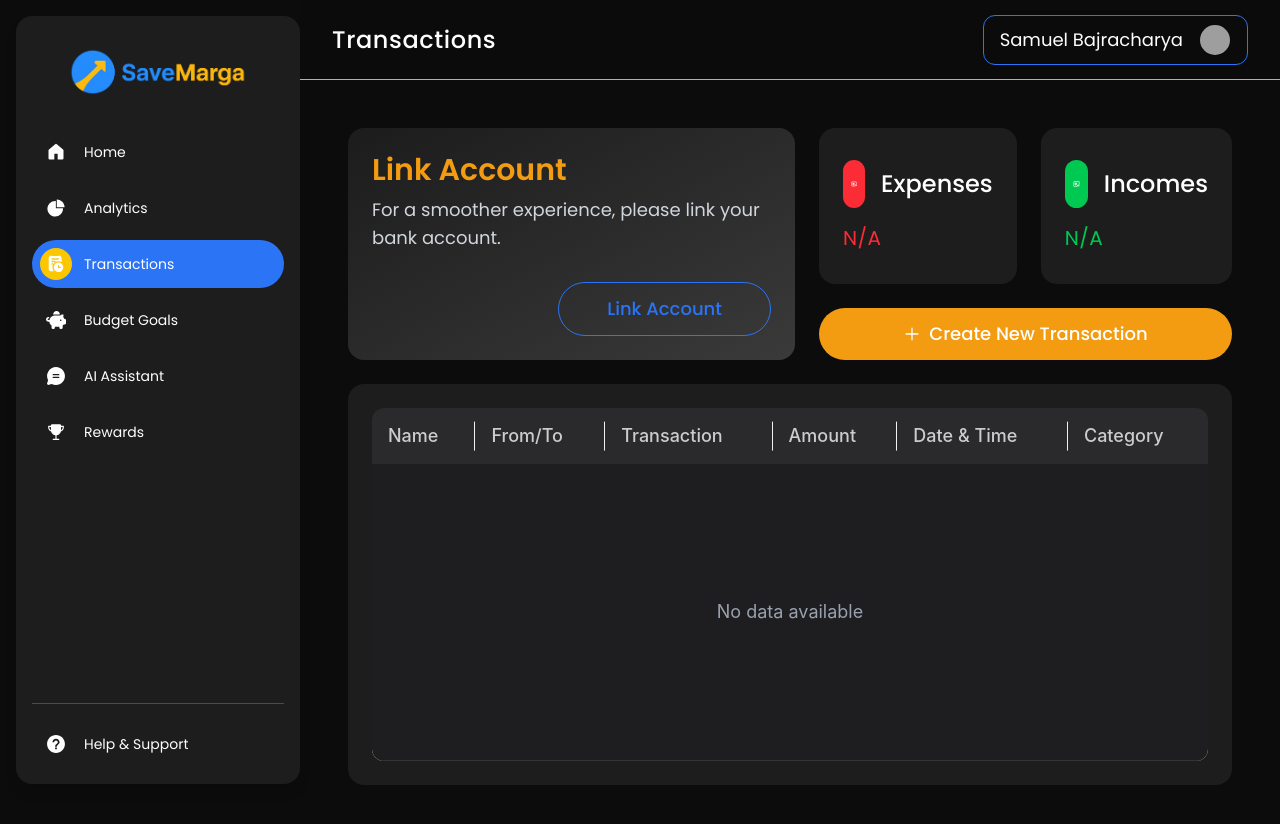
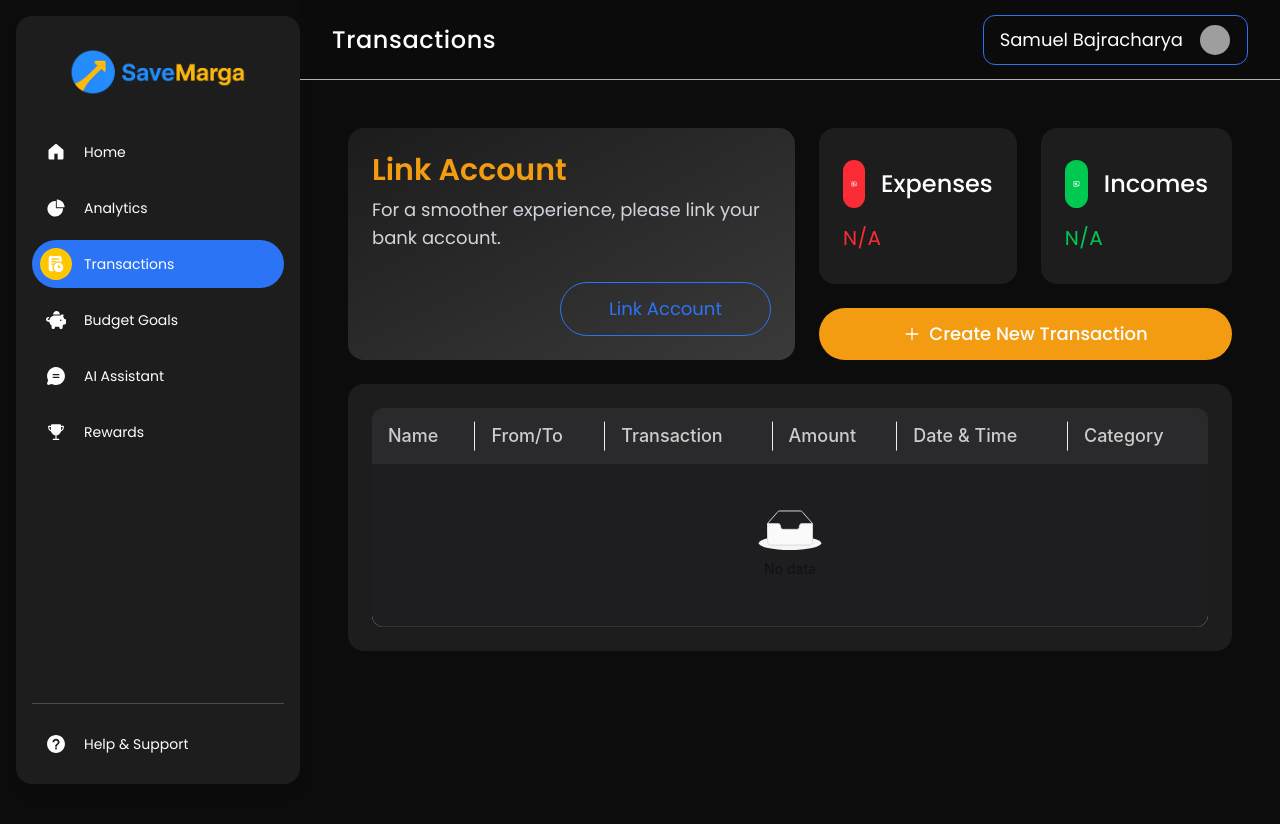
Before and after one commit to SamuelBajracharya/PersonalFinance-Frontend-FYP-, a Next.js app: page /transactions in a window 1280 px wide. Shown: the top 824 px of the page. Built offline with nearby package versions, Linux system fonts and the light colour scheme; grey boxes are pictures that could not be loaded.

Commit message:
updated overlay store to persist isBankLinked, fixed auto refetching of transaction and account details after linking account

```diff
--- a/app/transactions/page.tsx
+++ b/app/transactions/page.tsx
@@ -1,6 +1,6 @@
 "use client";
 
-import React, { useEffect, useState } from "react";
+import React, { useEffect } from "react";
 import { Table } from "antd";
 import type { ColumnsType } from "antd/es/table";
 import { FaEyeSlash, FaRedoAlt } from "react-icons/fa";
@@ -16,14 +16,12 @@ import {
 } from "@/hooks/useBankTransaction";
 
 const Transactions: React.FC = () => {
-  const [isBankLinked, setIsBankLinked] = useState(false);
-  const openOverlay = useBankOverlay((state) => state.open);
-  const isOpen = useBankOverlay((state) => state.isOpen);
+  const { isOpen, isBankLinked, open, initialize } = useBankOverlay();
 
+  // Initialize persisted state once
   useEffect(() => {
-    const linked = localStorage.getItem("isBankLinked");
-    setIsBankLinked(linked === "true");
-  }, []);
+    initialize();
+  }, [initialize]);
 
   const {
     data: account,
@@ -129,9 +127,8 @@ const Transactions: React.FC = () => {
   return (
     <div className="min-h-screen px-6 py-6 font-sans">
       <div className="flex w-full gap-6 mb-6">
-        {/* Account Card */}
         {!isBankLinked ? (
-          <div className="flex-grow bg-gradient-to-br from-[#1c1c1c] to-[#3a3a3a] rounded-2xl p-6 flex flex-col items-start justify-between">
+          <div className="flex-grow bg-gradient-to-br from-[#1c1c1c] to-[#3a3a3a] rounded-2xl p-6 flex flex-col justify-between">
             <div>
               <p className="text-[#f39c12] text-3xl font-semibold mb-2">
                 Link Account
@@ -140,10 +137,10 @@ const Transactions: React.FC = () => {
                 For a smoother experience, please link your bank account.
               </p>
             </div>
-            <div className="flex flex-row justify-end w-full">
+            <div className="flex justify-end">
               <button
-                onClick={openOverlay}
-                className="border border-accent text-accent px-12 py-3 rounded-full text-lg cursor-pointer hover:bg-accent hover:text-white transition font-medium"
+                onClick={open}
+                className="border border-accent text-accent px-12 py-3 rounded-full text-lg hover:bg-accent hover:text-white transition cursor-pointer"
               >
                 Link Account
               </button>
@@ -164,19 +161,17 @@ const Transactions: React.FC = () => {
               <div className="flex gap-2">
                 <p className="text-[#d1d0d0] text-xl">Balance:</p>
                 <p className="text-primary text-xl flex items-center gap-2">
-                  ${Number(account?.balance || 0).toFixed(2)}
+                  ${Number(account?.balance).toFixed(2)}
                   <FaEyeSlash />
                 </p>
               </div>
-
-              <div className="bg-primary p-3 rounded-full cursor-pointer hover:bg-primary/80 transition">
+              <div className="bg-primary p-3 rounded-full cursor-pointer">
                 <FaRedoAlt className="text-white text-2xl animate-spin" />
               </div>
             </div>
           </div>
         )}
 
-        {/* Stats Section */}
         <div className="flex flex-col flex-grow gap-6">
           <div className="flex gap-6">
             <StatCard
@@ -184,7 +179,6 @@ const Transactions: React.FC = () => {
               value={expenseTotal}
               disabled={!isBankLinked}
             />
-
             <StatCard
               type="income"
               value={incomeTotal}
@@ -192,34 +186,23 @@ const Transactions: React.FC = () => {
             />
           </div>
 
-          <button className="bg-[#f39c12] disabled:opacity-40 hover:bg-[#e68a00] transition font-medium text-lg py-3 rounded-full flex items-center justify-center gap-2">
+          <button className="bg-[#f39c12] hover:bg-[#e68a00] transition font-medium text-lg py-3 rounded-full flex items-center justify-center gap-2">
             <AiOutlinePlus /> Create New Transaction
           </button>
         </div>
       </div>
 
-      {/* Table */}
       <div className="bg-secondaryBG rounded-2xl p-6">
         <Table
           columns={columns}
           dataSource={
             isBankLinked ? transactions?.map((t) => ({ key: t.id, ...t })) : []
           }
-          locale={{
-            emptyText: (
-              <div className="text-gray-400 text-lg py-30 text-center">
-                No data available
-              </div>
-            ),
-          }}
-          pagination={{
-            pageSize: 5,
-            total: isBankLinked ? (transactions?.length ?? 0) : 0,
-            showSizeChanger: false,
-          }}
+          pagination={{ pageSize: 5, showSizeChanger: false }}
           className="custom-table"
         />
       </div>
+
       {isOpen && <LinkAccountOverlay />}
     </div>
   );
--- a/components/gloabalComponents/LinkAccountOverlay.tsx
+++ b/components/gloabalComponents/LinkAccountOverlay.tsx
@@ -6,7 +6,7 @@ import { useLoginToBank } from "@/hooks/useBankTransaction";
 import { useBankOverlay } from "@/stores/useBankOverlay";
 
 const LinkAccountOverlay: React.FC = () => {
-  const { isOpen, close } = useBankOverlay();
+  const { isOpen, close, setBankLinked } = useBankOverlay();
 
   const [username, setUsername] = useState("");
   const [password, setPassword] = useState("");
@@ -23,11 +23,17 @@ const LinkAccountOverlay: React.FC = () => {
   };
 
   const handleSubmit = () => {
+    if (!username || !password) return;
+
     mutate(
       { username, password },
       {
         onSuccess: () => {
-          handleClose();
+          setBankLinked(true);
+
+          setUsername("");
+          setPassword("");
+          close();
         },
       },
     );
@@ -35,7 +41,7 @@ const LinkAccountOverlay: React.FC = () => {
 
   return (
     <div className="fixed inset-0 z-50 flex items-center justify-center bg-black/70 backdrop-blur-sm">
-      <div className="relative w-full max-w-2xl rounded-2xl bg-secondaryBG p-8 ">
+      <div className="relative w-full max-w-2xl rounded-2xl bg-secondaryBG p-8">
         {/* Close */}
         <button
           onClick={handleClose}
@@ -79,7 +85,7 @@ const LinkAccountOverlay: React.FC = () => {
           <button
             onClick={handleClose}
             disabled={isPending}
-            className="flex-1 rounded-full border border-gray-200 py-3 text-gray-200 font-medium text-lg cursor-pointer hover:bg-white/5 transition disabled:opacity-40"
+            className="flex-1 rounded-full border border-gray-200 py-3 text-gray-200 font-medium text-lg hover:bg-white/5 transition disabled:opacity-40 cursor-pointer"
           >
             Cancel
           </button>
--- a/stores/useBankOverlay.ts
+++ b/stores/useBankOverlay.ts
@@ -1,15 +1,28 @@
-"use client";
-
 import { create } from "zustand";
 
-interface LinkAccountOverlayState {
+interface BankOverlayState {
   isOpen: boolean;
+  isBankLinked: boolean;
   open: () => void;
   close: () => void;
+  initialize: () => void;
+  setBankLinked: (value: boolean) => void;
 }
 
-export const useBankOverlay = create<LinkAccountOverlayState>((set) => ({
+export const useBankOverlay = create<BankOverlayState>((set) => ({
   isOpen: false,
+  isBankLinked: false,
+
   open: () => set({ isOpen: true }),
   close: () => set({ isOpen: false }),
+
+  initialize: () => {
+    const linked = localStorage.getItem("isBankLinked") === "true";
+    set({ isBankLinked: linked });
+  },
+
+  setBankLinked: (value: boolean) => {
+    localStorage.setItem("isBankLinked", String(value));
+    set({ isBankLinked: value });
+  },
 }));
```
